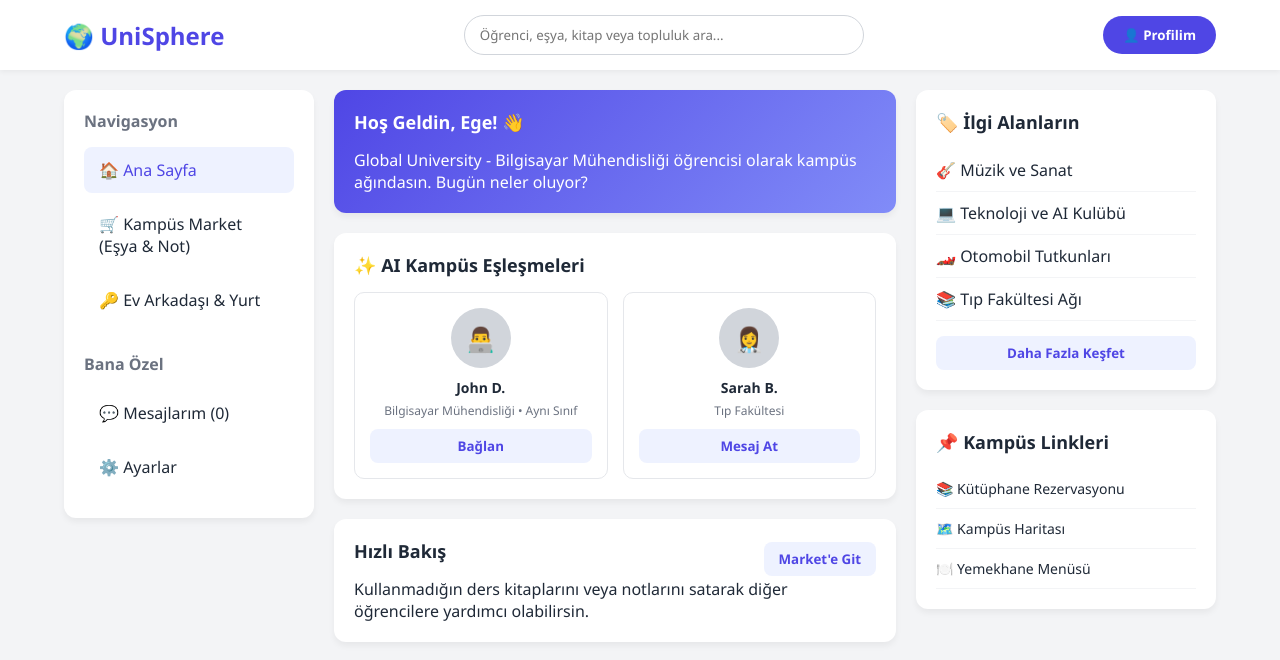
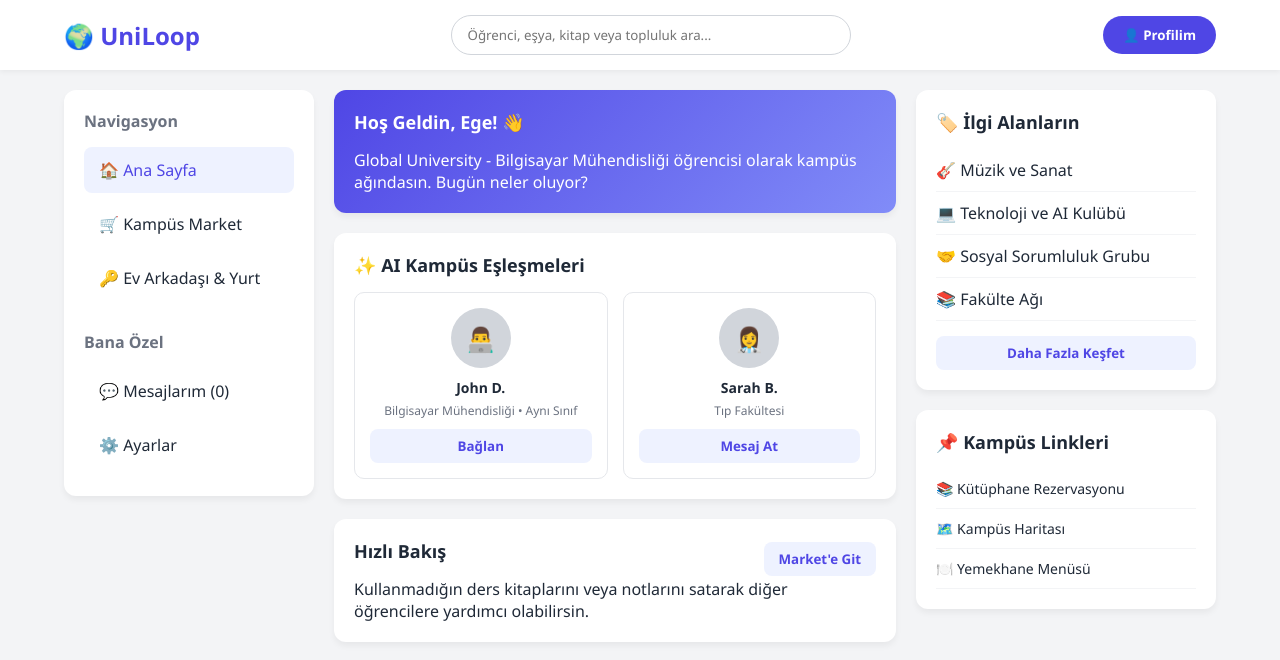
Before and after one commit to onurrumyat/baba-su-takip, a plain HTML site: page index.html in a window 1280 px wide. Drawn offline with Linux system fonts and the light colour scheme.

Commit message:
index.html aktualisieren

```diff
--- a/index.html
+++ b/index.html
@@ -3,7 +3,7 @@
 <head>
     <meta charset="UTF-8">
     <meta name="viewport" content="width=device-width, initial-scale=1.0, maximum-scale=1.0, user-scalable=no">
-    <title>UniSphere - Global Campus Network</title>
+    <title>UniLoop - Global Campus Network</title>
     <link rel="stylesheet" href="style.css">
 </head>
 <body>
@@ -11,7 +11,7 @@
     <header>
         <div class="logo-area">
             <div id="mobile-menu-btn">☰</div>
-            <div class="logo" id="logo-btn">🌍 UniSphere</div>
+            <div class="logo" id="logo-btn">🌍 UniLoop</div>
         </div>
 
         <div class="search-bar">
@@ -27,7 +27,7 @@
         <aside class="sidebar" id="sidebar">
             <h3>Navigasyon</h3>
             <div class="menu-item active" data-target="home">🏠 Ana Sayfa</div>
-            <div class="menu-item" data-target="market">🛒 Kampüs Market (Eşya & Not)</div>
+            <div class="menu-item" data-target="market">🛒 Kampüs Market</div>
             <div class="menu-item" data-target="housing">🔑 Ev Arkadaşı & Yurt</div>
             <br>
             <h3>Bana Özel</h3>
@@ -44,8 +44,8 @@
                 <ul class="community-list">
                     <li onclick="openModal('Topluluk', 'Müzik ve Sanat kulübüne hoş geldin!')">🎸 Müzik ve Sanat</li>
                     <li onclick="openModal('Topluluk', 'Yazılım kulübü etkinlikleri listeleniyor...')">💻 Teknoloji ve AI Kulübü</li>
-                    <li onclick="openModal('Topluluk', 'Otomobil tutkunları forumuna giriliyor...')">🏎️ Otomobil Tutkunları</li>
-                    <li onclick="openModal('Topluluk', 'Tıp fakültesi notları yükleniyor...')">📚 Tıp Fakültesi Ağı</li>
+                    <li onclick="openModal('Topluluk', 'Gönüllülük kulübü toplantı notları...')">🤝 Sosyal Sorumluluk Grubu</li>
+                    <li onclick="openModal('Topluluk', 'Kendi fakülte grubuna giriliyor...')">📚 Fakülte Ağı</li>
                 </ul>
                 <button class="action-btn" style="margin-top: 15px;" onclick="openModal('Yeni Topluluk', '<p>Yeni ilgi alanları keşfetme ekranı</p>')">Daha Fazla Keşfet</button>
             </div>
```
